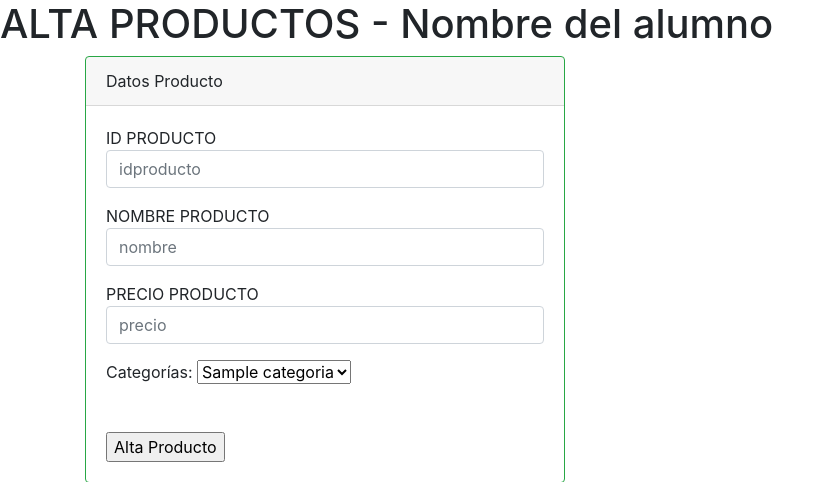
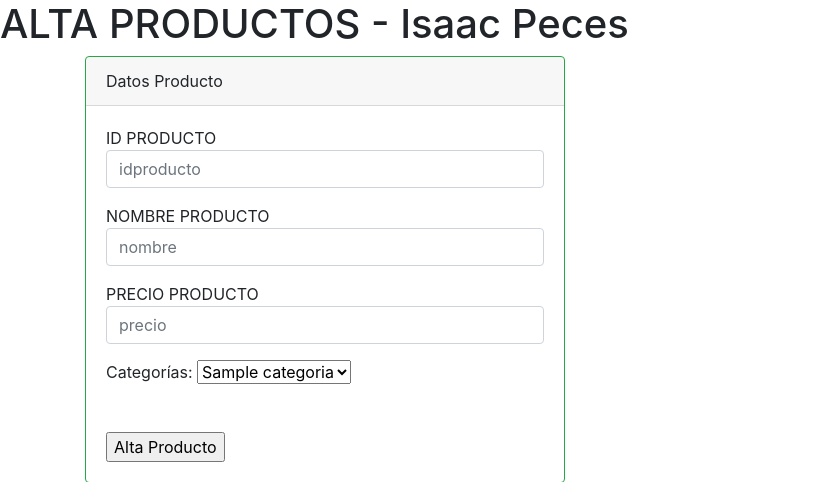
Before and after one commit to Ipeces/WebCompras, a PHP site: page /comaltapro.php in a window 1280 px wide. Shown: the top 482 px of the page, without its empty margins (0-834 px from the left). Run offline with PHP 8.4, Linux system fonts and the light colour scheme; tables that the repository leaves empty or names only in its code hold one stand-in row (values such as "Sample post"); some libraries are stand-ins or nearby versions.

Commit message:
Update comaltapro.php

```diff
--- a/comaltapro.php
+++ b/comaltapro.php
@@ -8,7 +8,7 @@
 </head>
 
 <body>
-<h1>ALTA PRODUCTOS - Nombre del alumno</h1>
+<h1>ALTA PRODUCTOS - Isaac Peces</h1>
 <?php
 include "conexion.php";
 
@@ -56,7 +56,7 @@ if (!isset($_POST) || empty($_POST)) {
 
 	$codigo = obtenerCodigo($db,$categoria);
 
-	$conn = new mysqli('10.130.2.255', 'root', 'rootroot', 'comprasweb');
+	$conn = new mysqli('10.128.10.9', 'root', 'rootroot', 'comprasweb');
 
 	if ($conn->connect_error) {
 		die("Connection failed: " . $conn->connect_error);
```
